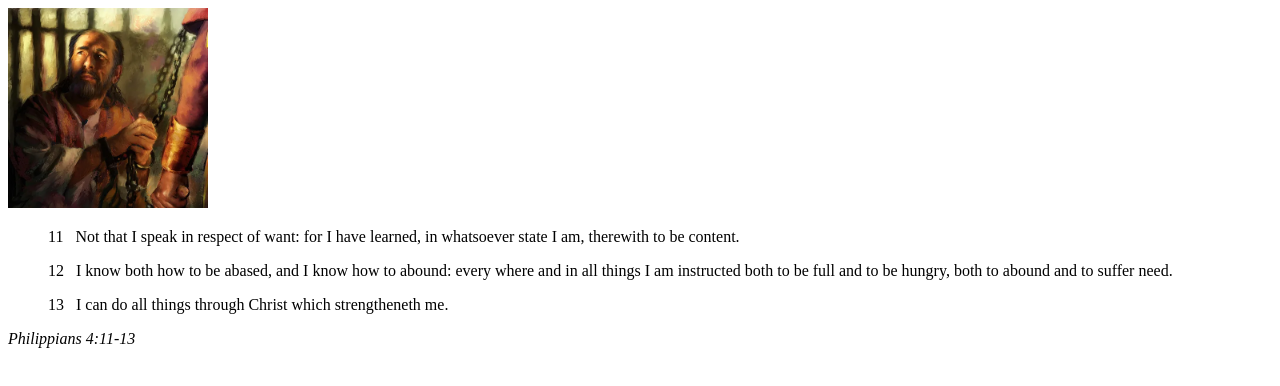
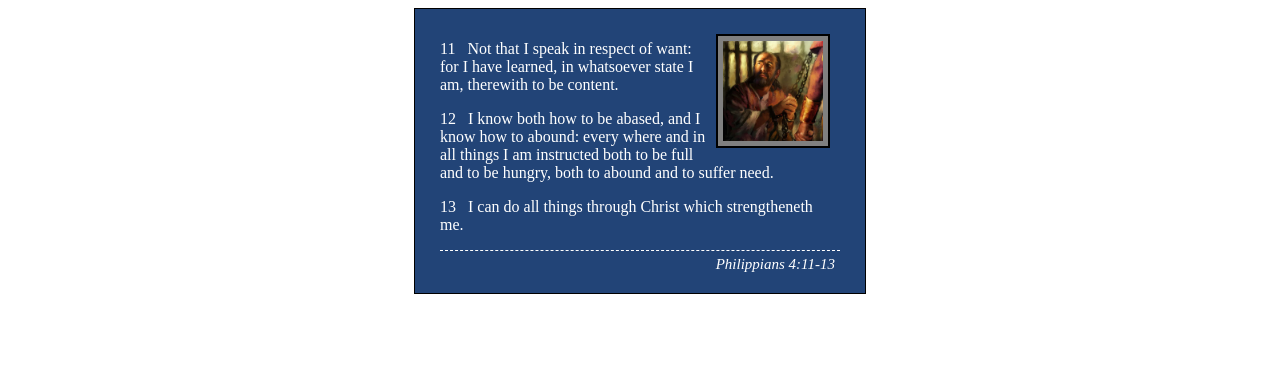
Before and after one commit to peterhcv/wdd130, a plain HTML site: page week02/box-model.html in a window 1280 px wide. Drawn offline with Linux system fonts and the light colour scheme.

Commit message:
box model css

```diff
--- a/week02/box-model.html
+++ b/week02/box-model.html
@@ -5,6 +5,8 @@
     <meta charset="UTF-8">
     <meta name="viewport" content="width=device-width, initial-scale=1.0">
     <title>Box Model Activity</title>
+
+    <link rel="stylesheet" href="styles/box-model.css">
 </head>
 
 <body>
--- a/week02/styles/box-model.css
+++ b/week02/styles/box-model.css
@@ -1,15 +1,30 @@
 .callout {
-    /* write declarations here */
+    max-width: 400px;
+    background-color: #224477;
+    margin: auto;
+    border: 1px solid black;
+    padding: 15px 25px;
+    color: white;
 }
 
 .callout img {
-    /* write declarations here */
+    float: inline-end;
+    margin: 10px;
+    border: 2px solid black;
+    padding: 5px;
+    background-color: gray;
+    width: 100px;
+    height: 100px;
 }
 
 blockquote {
-    /* write declarations here */
+    margin: 0px;
 }
 
 cite {
-    /* write declarations here */
+    display: block;
+    border-top: 1px dashed white;
+    padding: 5px;
+    text-align: end;
+    font-size: 15px;
 }
```
